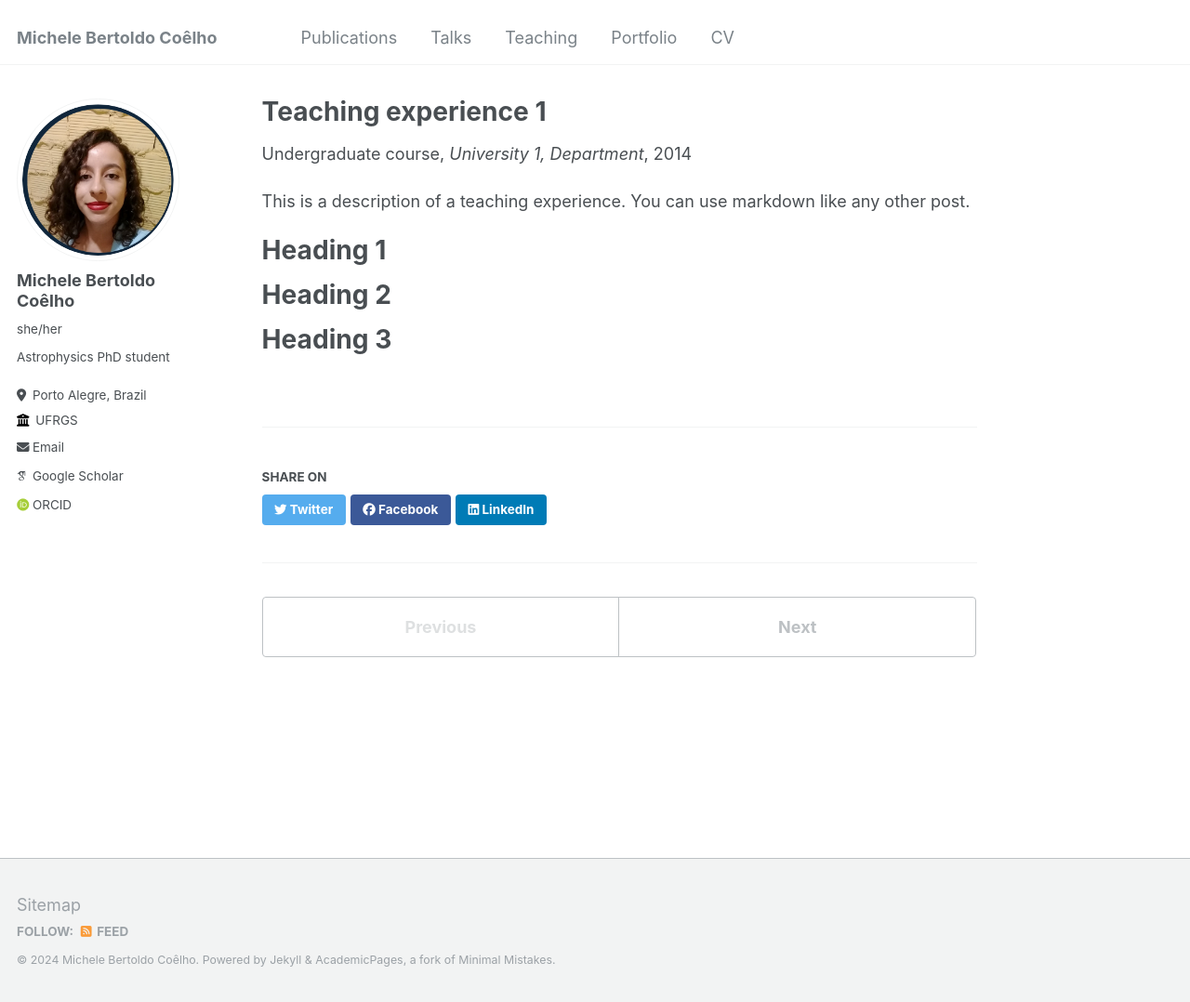
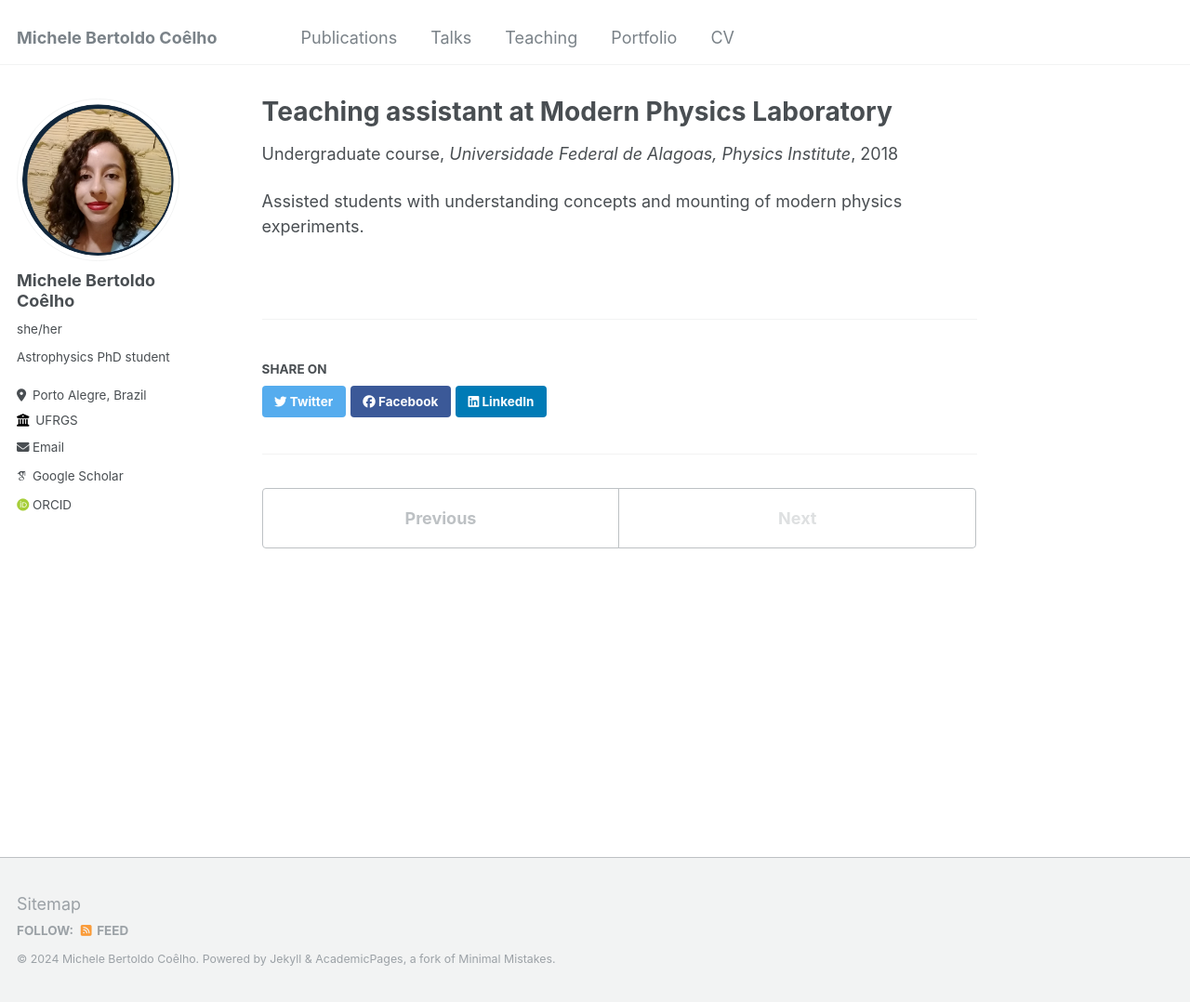
Before and after one commit to michele-bc/michele-bc.github.io, a Jekyll site: the page built from _teaching/2014-spring-teaching-1.md, in a window 1280 px wide and 1078 px high. Shown: the whole window at 93% size. Built offline with Jekyll 4.4.1, drawn with Linux system fonts in a browser that asks for light colours; some web fonts are replaced.

Commit message:
Update 2014-spring-teaching-1.md

```diff
--- a/_teaching/2014-spring-teaching-1.md
+++ b/_teaching/2014-spring-teaching-1.md
@@ -1,20 +1,11 @@
 ---
-title: "Teaching experience 1"
+title: "Teaching assistant at Modern Physics Laboratory"
 collection: teaching
 type: "Undergraduate course"
-permalink: /teaching/2014-spring-teaching-1
-venue: "University 1, Department"
-date: 2014-01-01
-location: "City, Country"
+permalink: /teaching/2018-lab
+venue: "Universidade Federal de Alagoas, Physics Institute"
+date: 2018-01-01
+location: "Maceió, AL, Brazil"
 ---
 
-This is a description of a teaching experience. You can use markdown like any other post.
-
-Heading 1
-======
-
-Heading 2
-======
-
-Heading 3
-======
+Assisted students with understanding concepts and mounting of modern physics experiments.
```
